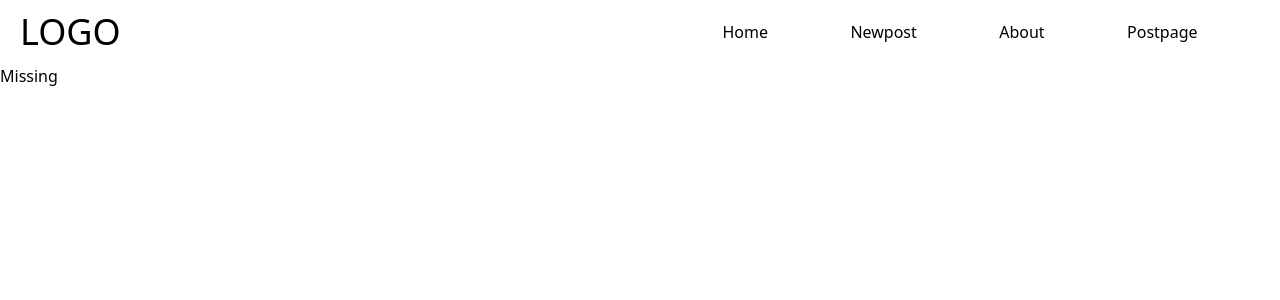
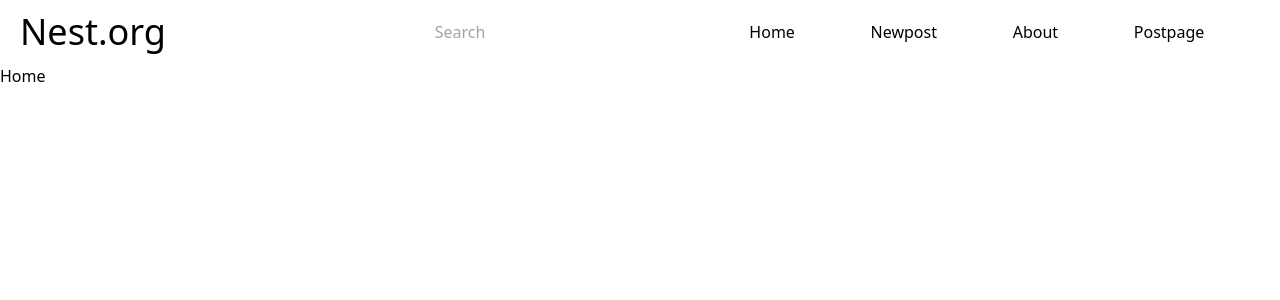
Before and after one commit to natesh16/React-practice, a React (Create React App) app in the folder web_app/: page / in a window 1280 px wide. Shown: the top 300 px of the page. Built offline with nearby package versions, Linux system fonts and the light colour scheme.

Commit message:
BROWSER ROUTWER SETUP

```diff
--- a/web_app/src/App.jsx
+++ b/web_app/src/App.jsx
@@ -7,15 +7,51 @@ import Postpage from "./Postpage";
 import Navbar from "./Navbar";
 import Missing from "./Missing";
 import Postlayout from "./Postlayout";
+import { useState } from "react";
 // import Footer from "./Footer";
 // import Header from "./Header";
 // import Home from "./Home";
 // import Postpage from "./Postpage";
 function App() {
+  const [post,setpost] = useState([
+    {
+      id:1,
+      title: "First post",
+      datetime: 'Jnue 01 ,2021 11:17:36 PM',
+      notes: "Made with unique ideas"
+    },
+    {
+      id:2,
+      title:" second post",
+      datetime:' Jnue 17 ,2021 12:06:06 PM',
+      notes:" Have some think new"
+    },
+    {
+      id:3,
+      title: "Third post",
+      datetime: 'Jnue 01 ,2021 11:17:36 PM',
+      notes: "Load your mood"
+    },
+    {
+      id:4,
+      title:" Fourth post",
+      datetime:' Jnue 01 ,2021 11:17:36 PM',
+      notes:"Think high fly above the sky"
+    }
+  ])
+
+  const [search,setsearch] = useState('');
+  const [searchresult,setsearchresult]=useState([])
+
   return (
     <div className=" w-screen h-screen bg-white text-black dark:bg-black dark:text-white">
-      <Navbar/>
+      <Navbar
+        title={"Nest.org"}
+        search={search}
+        setsearch={setsearch}
+      />
       <Routes>
+      <Route path="/" element={<Home/>}/>
         <Route path="/Home" element={<Home/>}/>
         <Route path="/newpost" element={<Newpost/>}/>
         <Route path="/about" element={<About/>}/>
--- a/web_app/src/Navbar.jsx
+++ b/web_app/src/Navbar.jsx
@@ -1,19 +1,28 @@
 import React from 'react'
 import { Link } from "react-router-dom";
 
-const Navbar = () => {
+const Navbar = ({search,setsearch,title}) => {
   return (
       <>
         <nav className="flex justify-between h-16 w-screen">
           <div className="flex h-full w-1/3">
-            <h1 className="my-auto ml-5 text-4xl">LOGO</h1>
+            <h1 className="my-auto ml-5 text-4xl">{title}</h1>
           </div>
-          <div className="w-1/2 flex">
+          <div className="w-2/3 flex">
+            <form onSubmit={(e)=>e.preventDefault} className="my-auto">
+              <input
+                className=' rounded-md py-2 px-2 outline-none border-0 text-black'
+                type="text"
+                value={search}
+                placeholder="Search"
+                onChange={(e)=>setsearch (e.target.value)}
+              />
+            </form>
             <ul className=" my-auto flex justify-evenly w-full">
-              <li><Link to="Home" className="my-auto ">Home</Link></li>
-              <li><Link to="newpost" className=" my-auto ">Newpost</Link></li>
-              <li><Link to="about" className=" my-auto ">About</Link></li>
-              <li><Link to="postpage" className=" my-auto ">Postpage</Link></li>
+              <li><Link to="Home" className="my-auto hover:text-sky-500 ">Home</Link></li>
+              <li><Link to="newpost" className=" my-auto hover:text-sky-500 ">Newpost</Link></li>
+              <li><Link to="about" className=" my-auto hover:text-sky-500 ">About</Link></li>
+              <li><Link to="postpage" className=" my-auto hover:text-sky-500 ">Postpage</Link></li>
             </ul>
           </div>
       </nav>
--- a/web_app/src/Post.jsx
+++ b/web_app/src/Post.jsx
@@ -1,9 +1,11 @@
-import React from 'react'
-import { useParams } from 'react-router-dom'
-const Post = () => {
-    const {id}=useParams()
+const Post = ({Post}) => {
   return (
-    <div>Post {id}</div>
+    <article className="">
+      <p>{Post.title}</p>
+      <p>{(Post.notes).length >=25 ?
+      Post.notes
+      : `${(Post.notes).slice(0.25)}`}</p>
+    </article>
   )
 }
 
```
